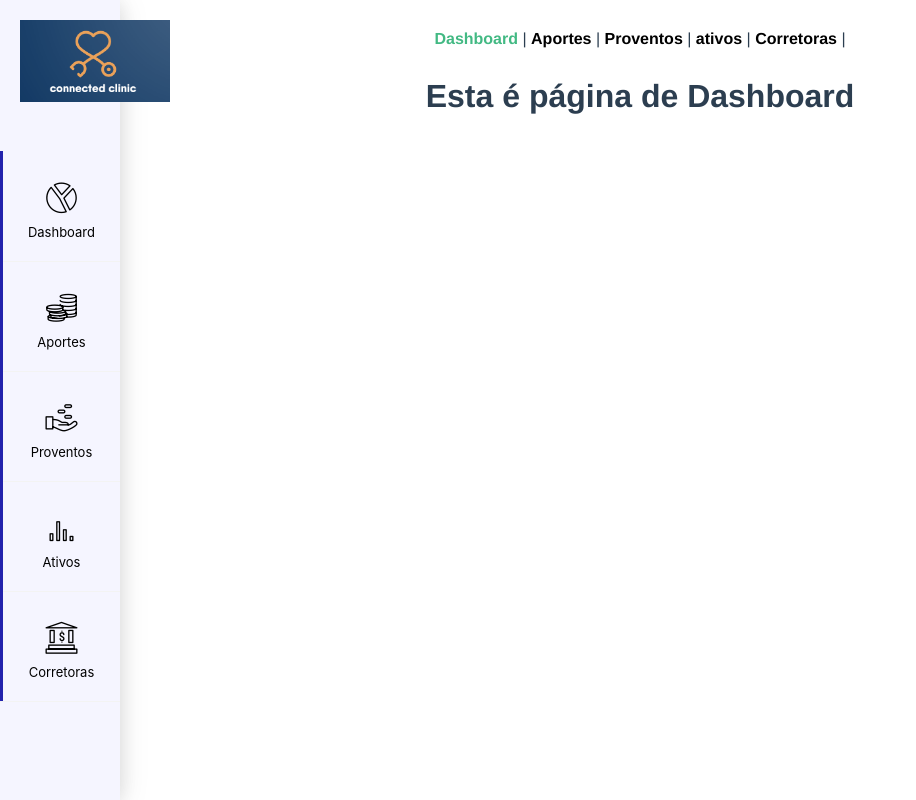
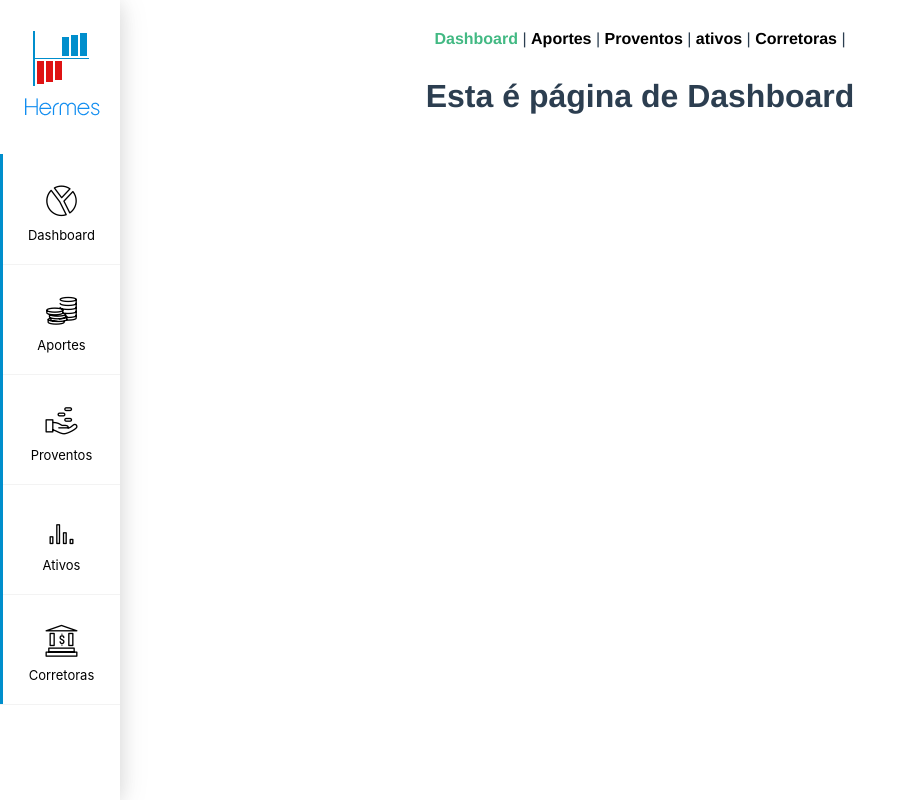
Before and after one commit to edivandecastro/hermes, a Vue app: page /dashboard in a window 1280 px wide. Shown: the whole page, without its empty margins (0-916 px from the left). Built offline with nearby package versions, Linux system fonts and the light colour scheme; no server answers; sample sign-in values are in the browser's storage.

Commit message:
Changed logo

```diff
--- a/src/components/SideBar.vue
+++ b/src/components/SideBar.vue
@@ -60,7 +60,7 @@ export default {};
 <style scoped>
 .sidebar {
   position: fixed;
-  background: #f5f5ff;
+  background: #ffffff;
   width: 120px;
   top: 0px;
   bottom: 0px;
@@ -68,12 +68,8 @@ export default {};
 }
 
 .logo {
-  width: 150px;
-  margin: 20px;
-}
-
-.menu-bar {
-  margin-top: 25px;
+  width: 110px;
+  margin: 20px 0px 20px;
 }
 
 .menu {
@@ -97,8 +93,12 @@ export default {};
   border-bottom: 1px solid #f3f3f3;
 }
 
+.link-item:hover {
+  color: #008ecc;
+}
+
 .vertical-line {
-  background: #2222ad;
+  background: #008ecc;
   width: 3px;
   height: inherit;
 }
```
Also changed, not shown: src/assets/logo.png.
